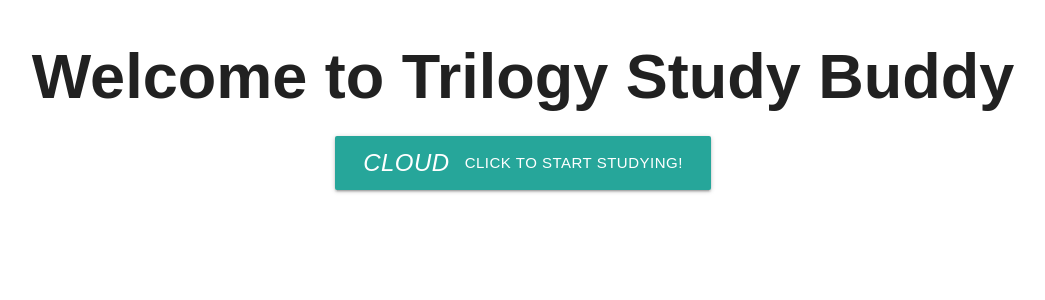
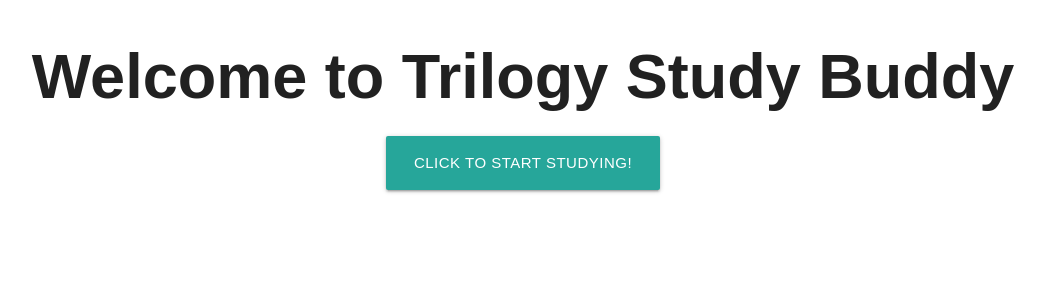
Before and after one commit to amesmr/js-flashcards, a React (Create React App) app in the folder client/: page / in a window 1280 px wide. Shown: the top 300 px of the page, without its empty margins (117-1162 px from the left). Built offline with nearby package versions, Linux system fonts and the light colour scheme.

Commit message:
refactored App.js to render LandingPageContainer; added logic from App.js to LandingPageContainer.js

```diff
--- a/client/src/App.js
+++ b/client/src/App.js
@@ -1,35 +1,16 @@
 import React, { Component } from 'react';
 import './App.css';
-import FlashCardContainer from './containers/FlashCardContainer';
+// import FlashCardContainer from './containers/FlashCardContainer';
+import LandingPageContainer from './containers/LandingPageContainer/LandingPageContainer';
 
 class App extends Component {
-  constructor(props) {
-    super(props)
-
-    this.state = {
-      ready: false
-    }
-
-    this.readyOrNot = this.readyOrNot.bind(this)
-  }
-
-  readyOrNot() {
-    this.setState({
-      ready: true
-    })
-  }
 
   render() {
     return (
       <div className="App">
-      {!this.state.ready ?
-        <div>
-        <h1>Welcome to Trilogy Study Buddy</h1>
-        <a className="waves-effect waves-light btn-large" onClick={this.readyOrNot}><i className="material-icons left">cloud</i>Click to Start Studying!</a>
-        </div>
-        :
-        <FlashCardContainer />
-      }
+
+        <LandingPageContainer />
+
       </div>
     );
   }
--- a/client/src/containers/LandingPageContainer/LandingPageContainer.js
+++ b/client/src/containers/LandingPageContainer/LandingPageContainer.js
@@ -1,11 +1,36 @@
 import React, { Component } from 'react';
+import FlashCardContainer from '../FlashCardContainer'
 
 class LandingPageContainer extends Component {
+    constructor(props) {
+        super(props)
+
+        this.state = {
+            ready: false
+        }
+
+        this.readyOrNot = this.readyOrNot.bind(this)
+    }
+
+    readyOrNot() {
+        this.setState({
+            ready: true
+        })
+    }
+
     render() {
-        return(
-            <div></div>
-        )
+        return (
+            <div className="App">
+                {!this.state.ready ?
+                    <div>
+                        <h1>Welcome to Trilogy Study Buddy</h1>
+                        <a className="waves-effect waves-light btn-large" onClick={this.readyOrNot}>Click to Start Studying!</a>
+                    </div>
+                    :
+                    <FlashCardContainer />
+                }
+            </div>
+        );
     }
 }
-
 export default LandingPageContainer;
```
